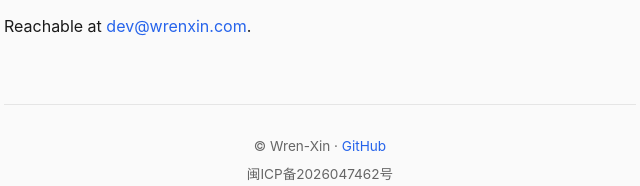
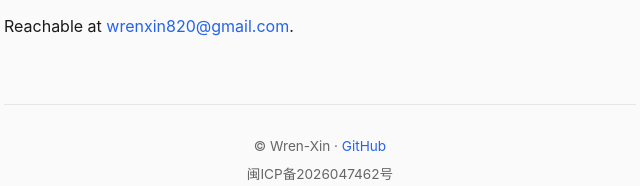
Before and after one commit to Wren-Xin/blog, a plain HTML site: page index.html in a window 1280 px wide. Shown: the part 862-1048 px from the top of the page, 320-960 px from the left. Drawn offline with Linux system fonts and the light colour scheme.

Commit message:
fix: use contact email until domain mailbox is ready

```diff
--- a/index.html
+++ b/index.html
@@ -17,7 +17,7 @@
     <nav aria-label="Sections">
       <a href="#works">Works</a>
       <a href="#about">About</a>
-      <a href="mailto:dev@wrenxin.com">Contact</a>
+      <a href="mailto:wrenxin820@gmail.com">Contact</a>
     </nav>
   </header>
 
@@ -49,7 +49,7 @@
   <section id="about">
     <h2>About</h2>
     <p>Independent developer. Interested in developer tooling, agent workflow observability, and systems that keep their own evidence.</p>
-    <p>Reachable at <a href="mailto:dev@wrenxin.com">dev@wrenxin.com</a>.</p>
+    <p>Reachable at <a href="mailto:wrenxin820@gmail.com">wrenxin820@gmail.com</a>.</p>
   </section>
 
   <footer>
```
